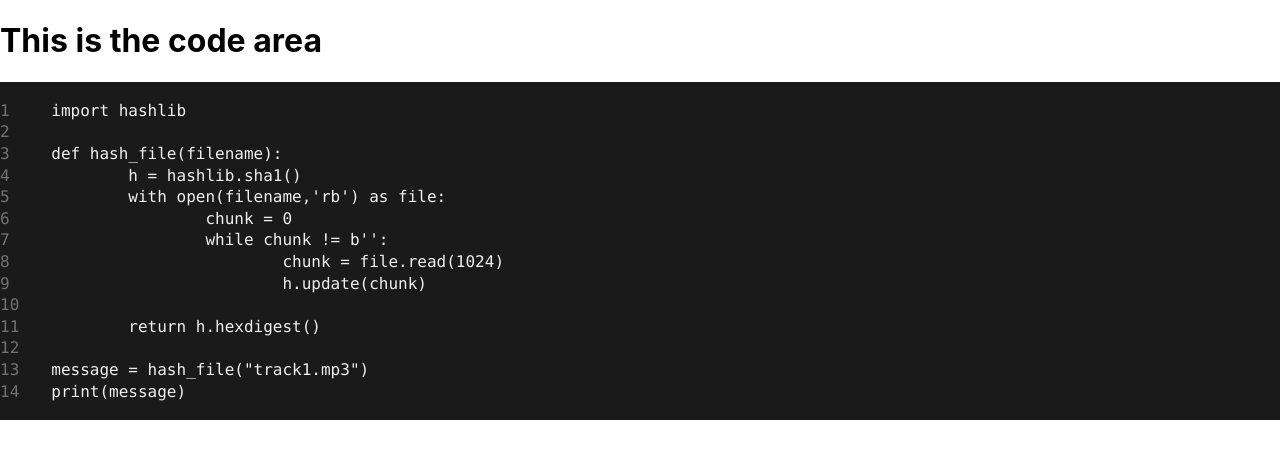
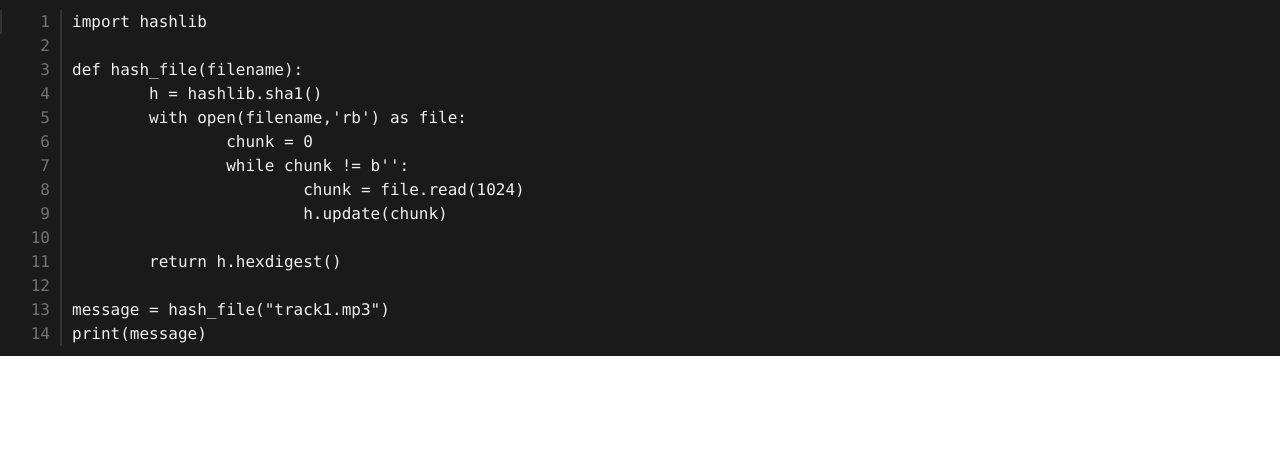
Before and after one commit to Superprior/React-Sass-Golang-project, a React (Create React App) app in the folder typus_frontend/: page / in a window 1280 px wide. Shown: the top 458 px of the page. Built offline with nearby package versions, Linux system fonts and the light colour scheme.

Commit message:
feat: code area styled, event listeners for cursor added (not impl yet)

```diff
--- a/typus_frontend/src/components/CodeArea.tsx
+++ b/typus_frontend/src/components/CodeArea.tsx
@@ -1,6 +1,5 @@
 import React from 'react'
 import './styles/code-area.sass'
-
 
 interface Props {}
 
@@ -18,7 +17,7 @@ class CodeArea extends React.Component<Props, State> {
             lineNumbers: [1, 2, 3, 4, 5, 6, 7, 8, 9, 10, 11, 12, 13, 14],
             lines: [
                 "import hashlib",
-                "\n",
+                "",
                 "def hash_file(filename):",
                 "\th = hashlib.sha1()",
                 "\twith open(filename,'rb') as file:",
@@ -26,12 +25,37 @@ class CodeArea extends React.Component<Props, State> {
                 "\t\twhile chunk != b'':",
                 "\t\t\tchunk = file.read(1024)",
                 "\t\t\th.update(chunk)",
-                "\n",
+                "",
                 "\treturn h.hexdigest()",
-                "\n",
+                "",
                 "message = hash_file(\"track1.mp3\")",
                 "print(message)"
             ],
+        }
+    }
+
+    componentDidMount(): void {
+        document.addEventListener("keydown", this.handleCursorMovement);
+    }
+
+    handleCursorMovement = (event: KeyboardEvent): void => {
+        switch (event.key) {
+            case "ArrowRight": {
+                throw new Error('Not implemented yet');
+                break;
+            }
+            case "ArrowLeft": {
+                throw new Error('Not implemented yet');
+                break;
+            }
+            case "ArrowUp": {
+                throw new Error('Not implemented yet');
+                break;
+            }
+            case "ArrowDown": {
+                throw new Error('Not implemented yet');
+                break;
+            }
         }
     }
 
@@ -39,34 +63,26 @@ class CodeArea extends React.Component<Props, State> {
         return (
             <>
                 <div>
-                    <h1>This is the code area</h1>
                     <div className='code-area-wrapper'>
-                        <div className='line-numbering'>
-                            {
-                                this.state.lineNumbers.map((lineNumber: number) => {
-                                    return (
-                                        <pre>
+                        <span className='cursor'></span>
+                        {
+                            this.state.lineNumbers.map((lineNumber: number) => {
+                                return (
+                                    <div className='line'>
+                                        <div className='line-number-wrapper'>
                                             <span className='line-number'>
                                                 { lineNumber }
                                             </span>
-                                        </pre>
-                                    )
-                                })
-                            }
-                        </div>
-                        <div className='code-area'>
-                            {
-                                this.state.lines.map((line: string) => {
-                                    return (
-                                        <pre>
-                                            <span className='code-line'>
-                                                { line }
+                                        </div>
+                                        <div className='line-code-wrapper'>
+                                            <span className='line-code'>
+                                                { this.state.lines[lineNumber-1] }
                                             </span>
-                                        </pre>
-                                    )
-                                })
-                            }
-                        </div>
+                                        </div>
+                                    </div>
+                                )
+                            })
+                        }
                     </div>
                 </div>
             </>
--- a/typus_frontend/src/components/styles/code-area.sass
+++ b/typus_frontend/src/components/styles/code-area.sass
@@ -1,21 +1,45 @@
 
 .code-area-wrapper
+    position: relative
     background-color: #1A1A1A
-    line-height: 0.35
+    line-height: 1.5
     padding: 10px 0px
-    display: flex
+    display: block
 
 
-.line-numbering *
+.line
+    font-size: 1rem
+    display: flex
+    white-space: pre
     font-family: SFMono-Regular, Consolas, Liberation Mono, Menlo, monospace
-    padding-right: 1rem
+
+.line-number-wrapper
+    padding-inline: 10px
+    width: 40px
+    border-right: 2px solid #323232
 
 .line-number
     color: #727272
+    float: right
 
 
-.code-area *
-    font-family: SFMono-Regular, Consolas, Liberation Mono, Menlo, monospace
+.line-code-wrapper
+    display: flex
+    padding-inline-start: 10px
 
-.code-line
+.line-code
     color: #efefef
+
+@keyframes cursor-blink
+    from, to
+        background-color: #F1F1F1
+    50%
+        background-color: #1A1A1A
+
+.cursor
+    display: inline-block
+    position: absolute
+    animation: cursor-blink .75s infinite
+    background-color: #F1F1F1
+    height: 1.5rem
+    width: 2px
```
